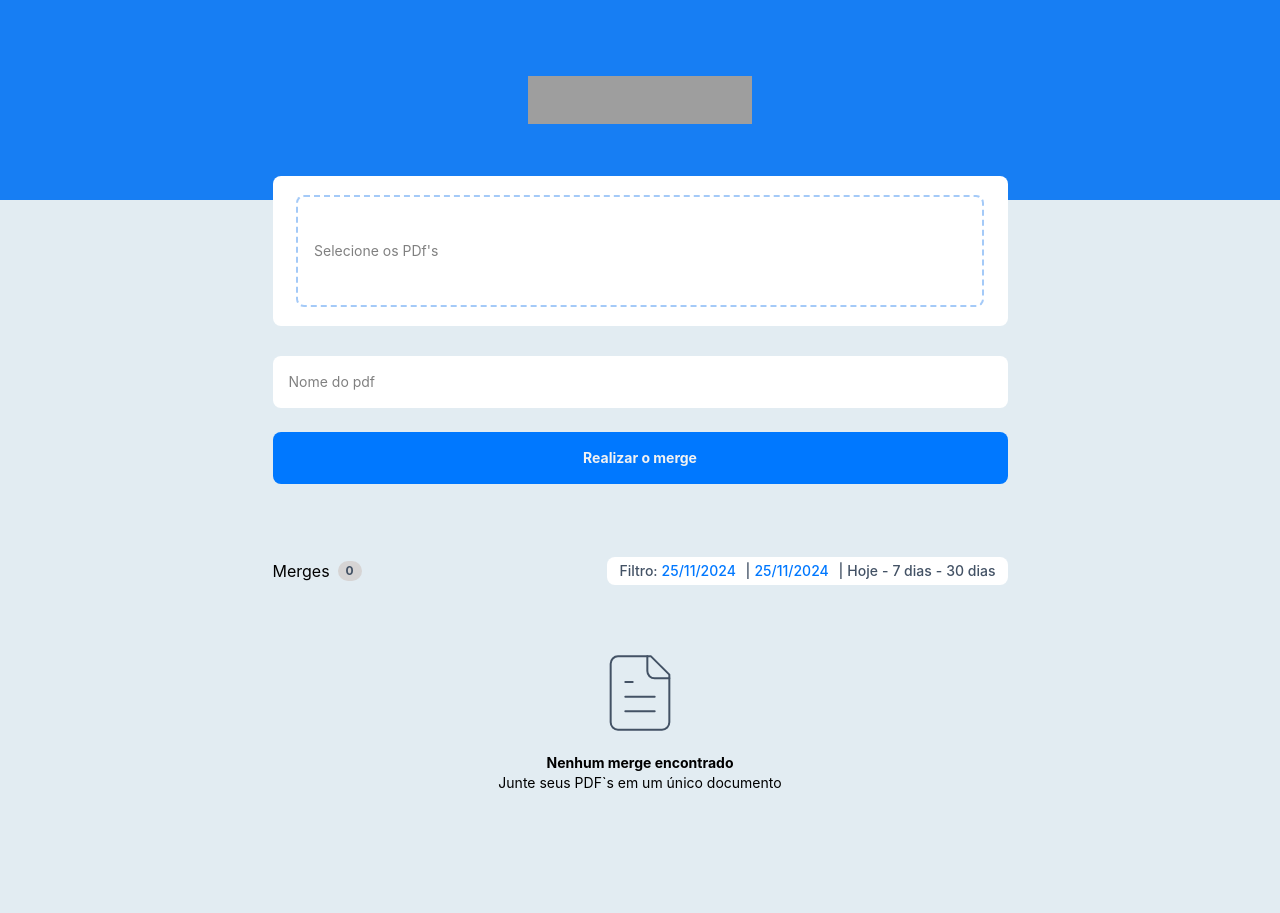
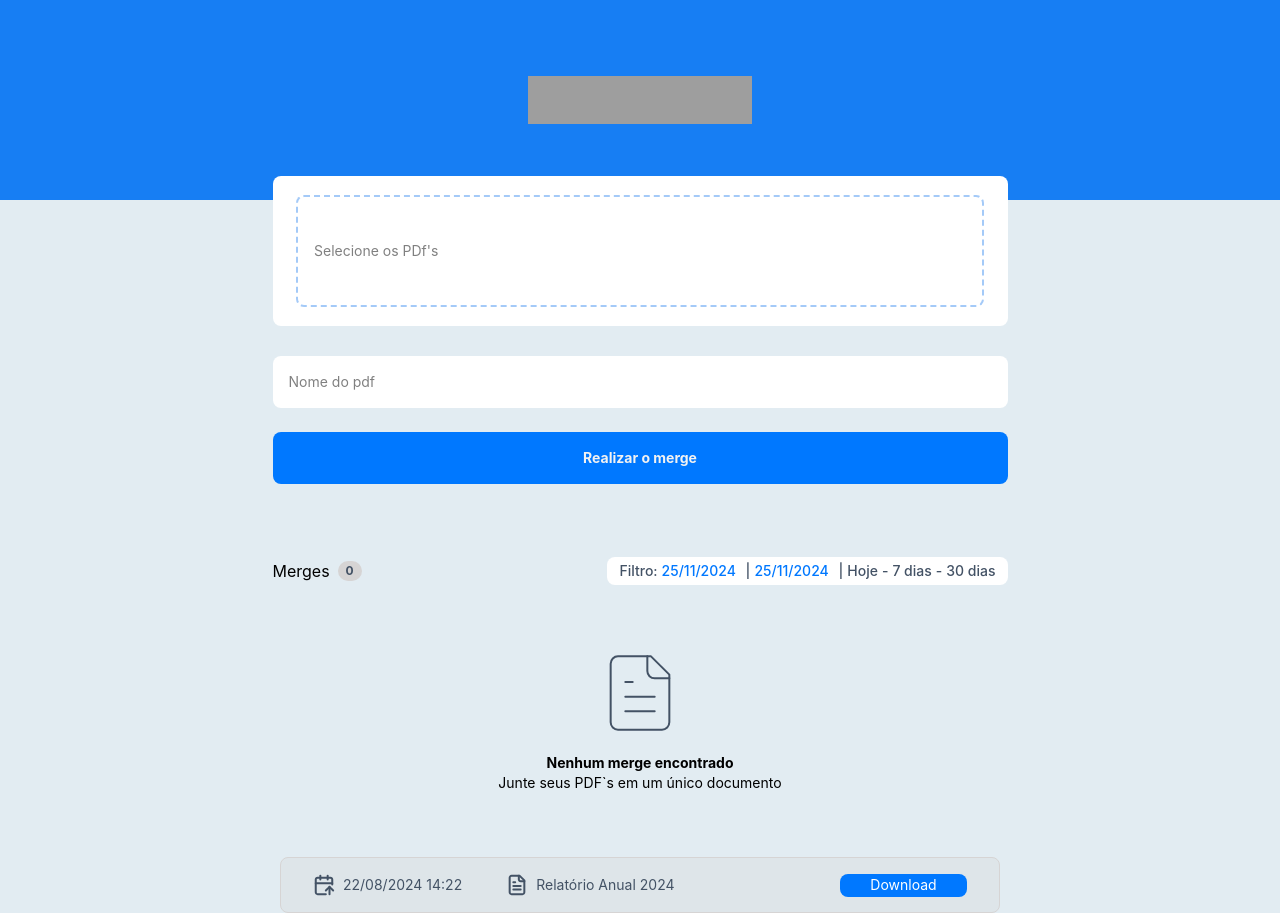
Before and after one commit to flavio92ux/merge-pdf-front, a React (Vite) app: page / in a window 1280 px wide. Before the commit the page ends 857 px from the top, so only its background shows below. Built offline with nearby package versions, Linux system fonts and the light colour scheme; grey boxes are pictures that could not be loaded.

Commit message:
Created first card

```diff
--- /dev/null
+++ b/src/components/pdf-list/PdfCard.tsx
@@ -0,0 +1,33 @@
+import calendarIcon from '../../assets/icon-calendar.svg';
+import iconDoc from '../../assets/icon-doc.svg'
+
+function PdfCard() {
+
+  return (
+    <div className="flex flex-col items-center justify-center">
+      <div className="flex items-center justify-between px-8 h-14 w-[720px] rounded-lg border border-gray-300 bg-gray-200">
+        <div className='flex flex-row gap-x-11 font-sans font-normal text-sm text-blueGray-500'>
+          <div className='flex flex-row gap-x-2 items-center'>
+            <img src={calendarIcon} alt="calendar icon" />
+            <p>22/08/2024 14:22</p>
+          </div>
+
+          <div className='flex flex-row gap-x-2 items-center'>
+            <img src={iconDoc} alt="doc icon" />
+            <p>Relatório Anual 2024</p>
+          </div>
+        </div>
+
+        <a href="#">
+          <div className='flex justify-center items-center bg-[#0078FF] rounded-lg'>
+            <p className='flex justify-center items-center w-[127px] h-[23px] font-sans font-normal text-sm text-white'>
+              Download
+            </p>
+          </div>
+        </a>
+      </div>
+    </div>
+  )
+}
+
+export default PdfCard;
--- a/src/components/pdf-list/PdfList.tsx
+++ b/src/components/pdf-list/PdfList.tsx
@@ -1,5 +1,6 @@
 import DateFilter from "./DateFilter"
 import NoPdfFound from "./NoPdfFound"
+import PdfCard from "./PdfCard"
 
 function PdfList() {
   return (
@@ -9,6 +10,8 @@ function PdfList() {
       <div className="bg-gray-200"></div>
 
       <NoPdfFound />
+
+      <PdfCard />
     </div>
   )
 }
```
Also changed, not shown: src/assets/icon-calendar.svg (added), src/assets/icon-doc.svg (added).
